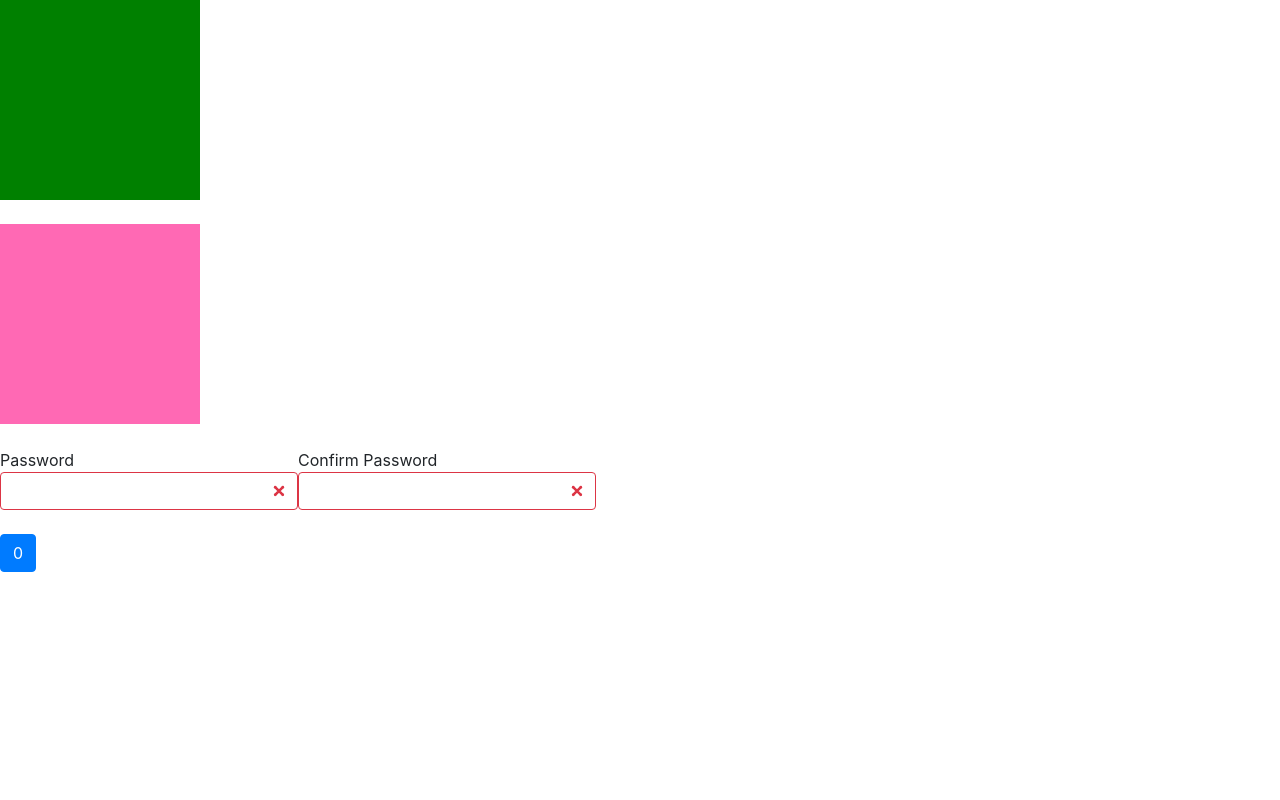
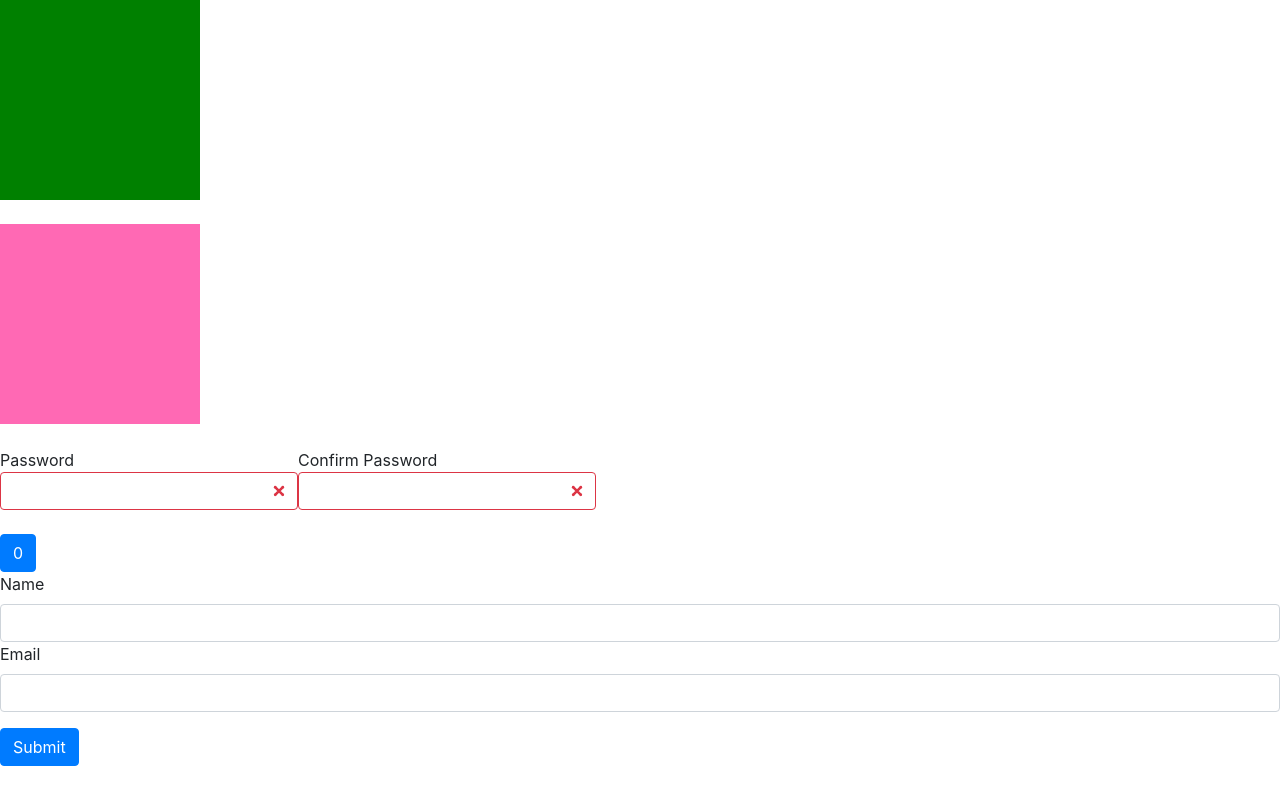
Before and after one commit to mdm106/week-10--react-app, a React (Create React App) app: page / in a window 1280 px wide. Built offline with nearby package versions, Linux system fonts and the light colour scheme.

Commit message:
Passing data up challenge 2: Form component which passes up name and email inputs

```diff
--- a/src/App.js
+++ b/src/App.js
@@ -4,6 +4,7 @@ import './App.css';
 import Squares from './squares/Squares';
 import SignUp from './signup/SignUp';
 import Button from './button/Button';
+import Form from './form/Form';
 
 function App() {
   return (
@@ -11,6 +12,7 @@ function App() {
       <Squares />
       <SignUp />
       <Button handleUpdate={ console.log } />
+      <Form handleSubmit={ console.log } />
     </>
   );
 }
--- /dev/null
+++ b/src/form/Form.js
@@ -0,0 +1,59 @@
+import React, { Component } from "react";
+
+class Form extends Component {
+    constructor(props) {
+        super(props);
+
+        this.state = {
+            name: "",
+            email: "",
+        };
+
+        this.handleSubmit = this.handleSubmit.bind(this);
+        this.handleName = this.handleName.bind(this);
+        this.handleEmail = this.handleEmail.bind(this);
+    }
+
+    handleName(e) {
+        this.setState({ name: e.currentTarget.value });
+    }
+
+    handleEmail(e) {
+        this.setState({ email: e.currentTarget.value });
+    }
+
+    handleSubmit(e) {
+        e.preventDefault();
+        let { handleSubmit } = this.props;
+        handleSubmit(this.state);
+        this.setState({ name: "", email: ""});
+    }
+
+    render() {
+        let { name, email } = this.state;
+
+        return (
+            <form>
+                <div className="form-group">
+                    <label htmlFor="name">Name</label>
+                    <input className="form-control"
+                           id="name"
+                           name="name"
+                           type="text"
+                           value={ name }
+                           onChange={(e) => this.handleName(e)} />
+                    <label htmlFor="email">Email</label>
+                    <input className="form-control"
+                           id="email"
+                           name="email"
+                           type="text"
+                           value={ email }
+                           onChange={(e) => this.handleEmail(e)} />
+                </div>
+                <button className="btn btn-primary" type="submit" onClick={(e) => this.handleSubmit(e)}>Submit</button>
+            </form>
+        )
+    }
+}
+
+export default Form;
```
